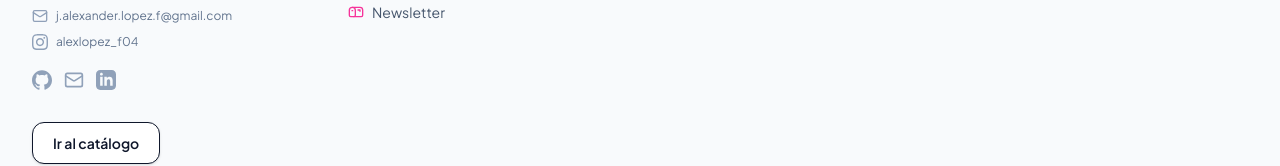
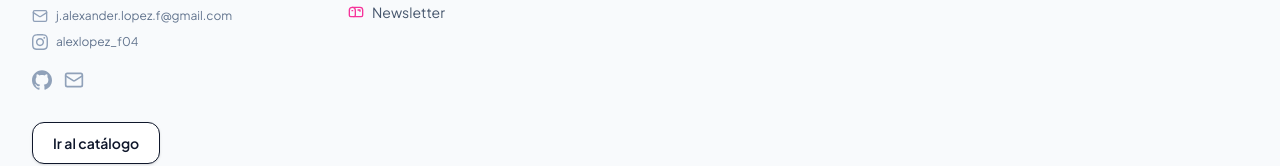
Before and after one commit to AlexLopezF04/on-courses-web, a React (Vite) app: page / in a window 1280 px wide. Shown: the part 1902-2068 px from the top of the page. Built offline with nearby package versions, Linux system fonts and the light colour scheme; no server answers.

Commit message:
feat(footer): remove linkedin from social links

```diff
--- a/src/presentation/components/Footer.tsx
+++ b/src/presentation/components/Footer.tsx
@@ -48,11 +48,6 @@ export const Footer: React.FC = () => {
               </a>
               <a href="mailto:j.alexander.lopez.f@gmail.com" className="hover:text-brand-500 transition-colors">
                 <Mail className="h-5 w-5" />
-              </a>
-              <a href="https://linkedin.com" target="_blank" rel="noopener noreferrer" className="hover:text-brand-500 transition-colors">
-                <svg className="h-5 w-5 fill-current" viewBox="0 0 24 24">
-                  <path d="M19 0h-14c-2.761 0-5 2.239-5 5v14c0 2.761 2.239 5 5 5h14c2.762 0 5-2.239 5-5v-14c0-2.761-2.238-5-5-5zm-11 19h-3v-11h3v11zm-1.5-12.268c-.966 0-1.75-.79-1.75-1.764s.784-1.764 1.75-1.764 1.75.79 1.75 1.764-.783 1.764-1.75 1.764zm13.5 12.268h-3v-5.604c0-3.368-4-3.113-4 0v5.604h-3v-11h3v1.765c1.396-2.586 7-2.777 7 2.476v6.759z"/>
-                </svg>
               </a>
             </div>
             <Link
```
